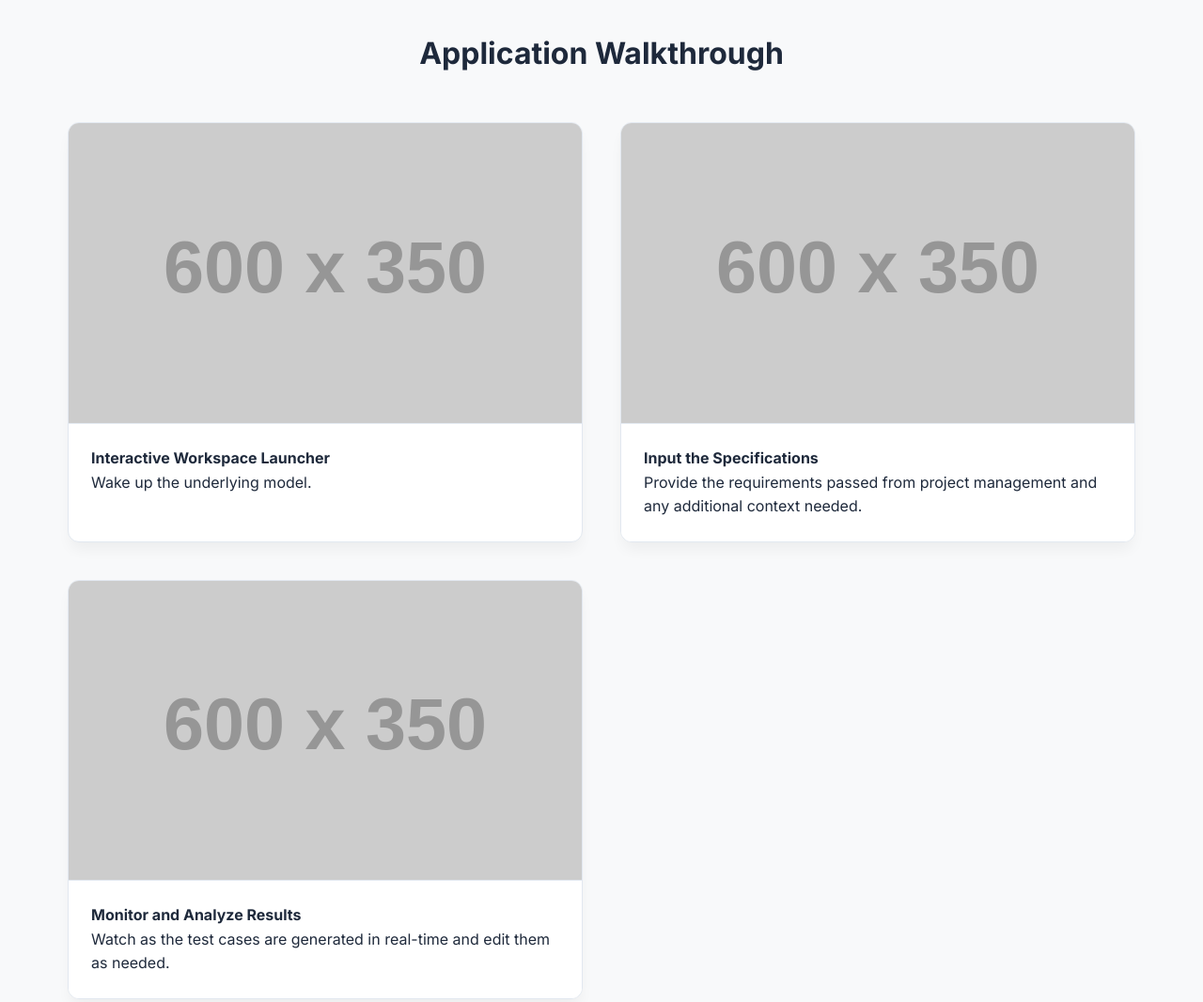
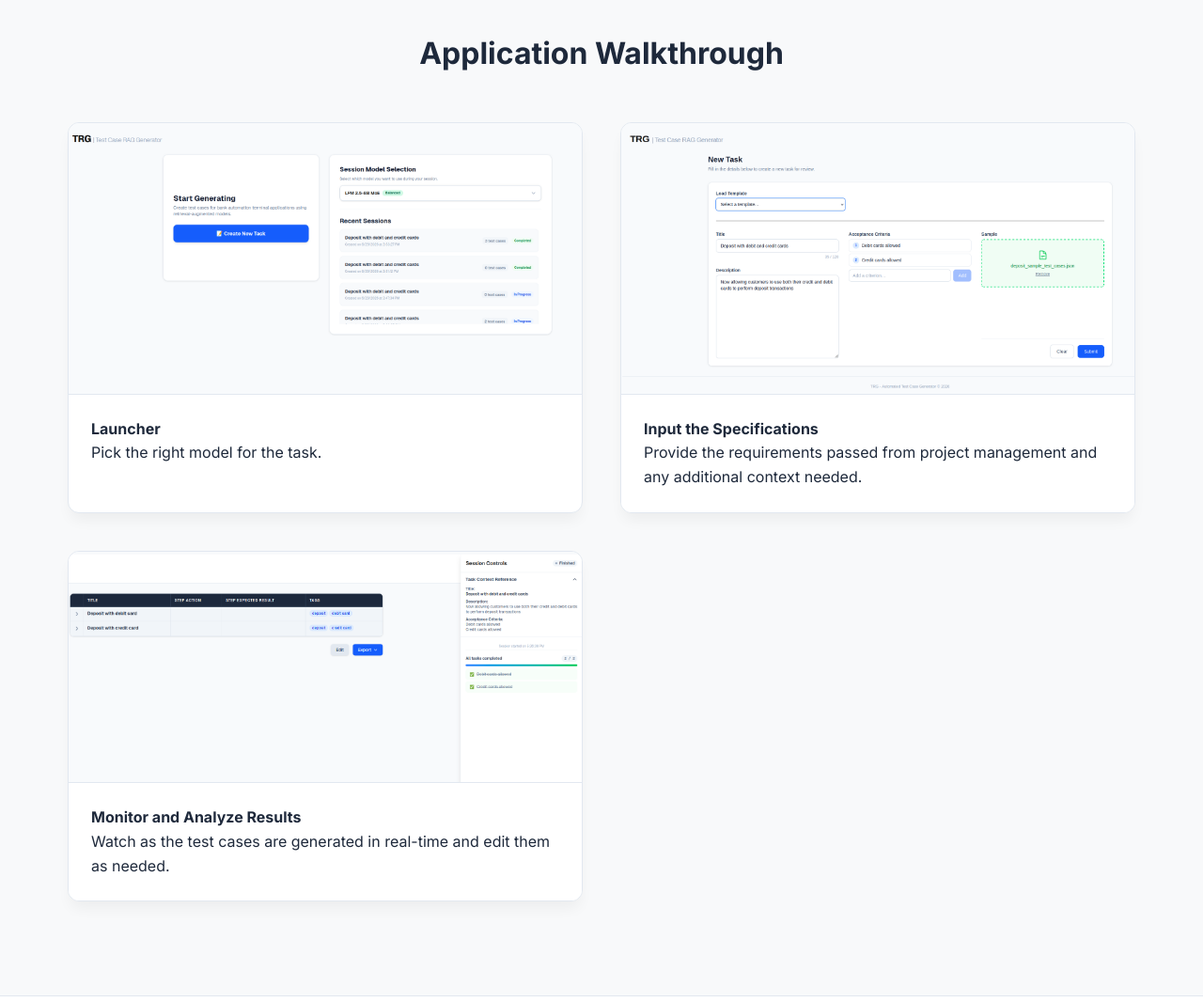
Before and after one commit to georgios-antoniadis/trg_landing, a plain HTML site: page index.html in a window 1280 px wide. Shown: the part 1180-2246 px from the top of the page at 94% size. Drawn offline with Linux system fonts and the light colour scheme; placeholder pictures from the web are drawn by us.

Commit message:
upload with pages

```diff
--- a/index.html
+++ b/index.html
@@ -42,7 +42,7 @@
                 </div>
                 <div class="feature-card">
                     <h3>📋 Training & Monitoring</h3>
-                    <p>Your test base's rules used as guardrails for newcomers and results are continuously monitored.</p>
+                    <p>Your testing rules serve as guardrails for newcomer. Monitor and review results continuously.</p>
                 </div>
             </div>
         </div>
@@ -54,15 +54,15 @@
             <div class="screenshot-gallery">
 
                 <div class="screenshot-wrapper">
-                    <img src="./screenshots/dashboard.png" alt="TRG Main Dashboard Placeholder" onerror="this.src='https://via.placeholder.com/600x350/f1f5f9/1a66ff?text=Dashboard+Screenshot+Here'">
+                    <img src="screenshots/landing.png" alt="TRG Main Dashboard Placeholder">
                     <div class="screenshot-info">
-                        <h4>Interactive Workspace Launcher</h4>
-                        <p>Wake up the underlying model.</p>
+                        <h4>Launcher</h4>
+                        <p>Pick the right model for the task.</p>
                     </div>
                 </div>
 
                 <div class="screenshot-wrapper">
-                    <img src="./screenshots/sessions.png" alt="Recent Sessions View Placeholder" onerror="this.src='https://via.placeholder.com/600x350/f1f5f9/1a66ff?text=Session+History+Screenshot'">
+                    <img src="screenshots/new_task_filled_in.png" alt="Recent Sessions View Placeholder">
                     <div class="screenshot-info">
                         <h4>Input the Specifications</h4>
                         <p>Provide the requirements passed from project management and any additional context needed.</p>
@@ -70,7 +70,7 @@
                 </div>
 
                 <div class="screenshot-wrapper">
-                    <img src="./screenshots/sessions.png" alt="Recent Sessions View Placeholder" onerror="this.src='https://via.placeholder.com/600x350/f1f5f9/1a66ff?text=Session+History+Screenshot'">
+                    <img src="screenshots/enr_done.png" alt="Recent Sessions View Placeholder">
                     <div class="screenshot-info">
                         <h4>Monitor and Analyze Results</h4>
                         <p>Watch as the test cases are generated in real-time and edit them as needed.</p>
@@ -114,7 +114,7 @@
         <div class="container">
             <h2 class="section-title">Get In Touch</h2>
             <div class="contact-box">
-                <p>For inquiries contact me at <a href="mailto:example@gmail.com">example@gmail.com</a></p>
+                <p>For inquiries contact me at <a href="mailto:g.antoniadis21@gmail.com">g.antoniadis21@gmail.com</a></p>
             </div>
         </div>
     </section>
```
Also changed, not shown: screenshots/enr_done.png (added), screenshots/enr_waiting.png (added), screenshots/landing.png (added), screenshots/new_task.png (added), screenshots/new_task_filled_in.png (added), screenshots/session_progress.png (added), screenshots/session_progress_1.png (added), screenshots/session_progress_2.png (added), 1 other file.
